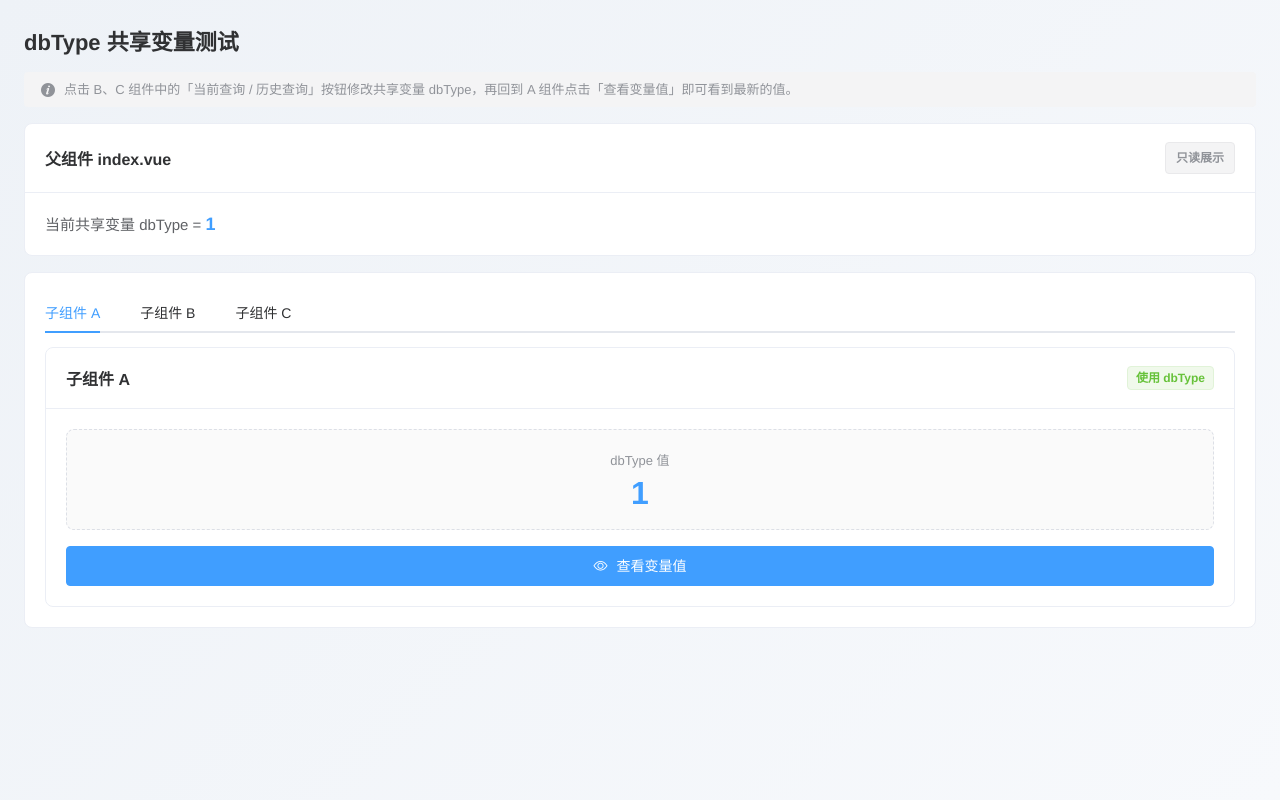
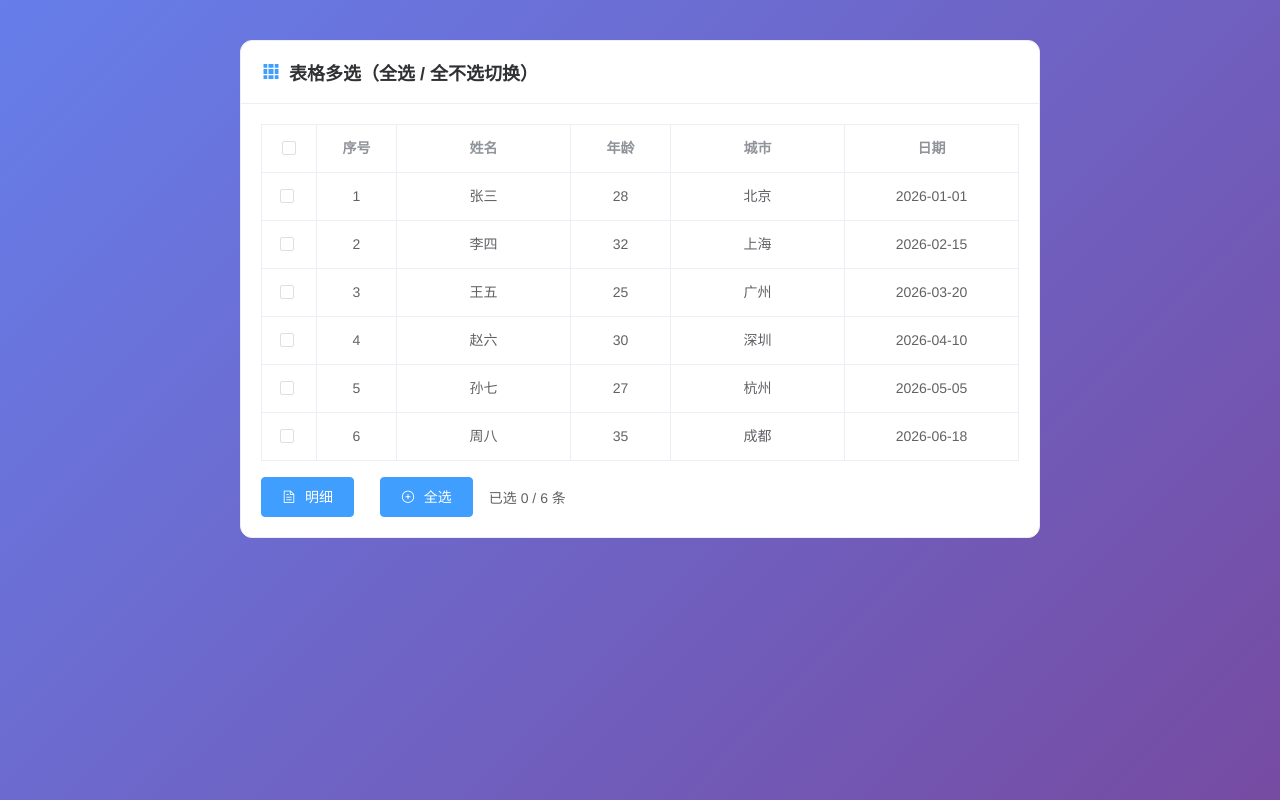
Before and after one commit to jarzhen/feProject, a Vue app: page / in a window 1280 px wide. Built offline with nearby package versions, Linux system fonts and the light colour scheme.

Commit message:
新增多选测试页面

```diff
--- a/src/App.vue
+++ b/src/App.vue
@@ -1,16 +1,16 @@
 <template>
   <div id="app">
-    <DbTypeTest />
+    <TableSelectAll />
   </div>
 </template>
 
 <script>
-import DbTypeTest from '@/views/DbTypeTest/index.vue';
+import TableSelectAll from '@/views/TableSelectAll.vue';
 
 export default {
   name: 'App',
   components: {
-    DbTypeTest
+    TableSelectAll
   }
 };
 </script>
--- /dev/null
+++ b/src/views/TableSelectAll.vue
@@ -0,0 +1,165 @@
+<template>
+  <div class="table-select-container">
+    <el-card class="table-card" shadow="hover">
+      <div slot="header" class="card-header">
+        <i class="el-icon-s-grid"></i>
+        <span>{{ currentView === 'list' ? '表格多选（全选 / 全不选切换）' : '明细信息' }}</span>
+      </div>
+
+      <!-- 列表视图 -->
+      <template v-if="currentView === 'list'">
+        <el-table
+          ref="table"
+          :data="tableData"
+          border
+          style="width: 100%"
+          @selection-change="handleSelectionChange"
+        >
+          <!-- 第一列：多选框 -->
+          <el-table-column type="selection" width="55" align="center" />
+          <!-- 第二列：序号 -->
+          <el-table-column type="index" label="序号" width="80" align="center" />
+          <el-table-column prop="name" label="姓名" align="center" />
+          <el-table-column prop="age" label="年龄" width="100" align="center" />
+          <el-table-column prop="city" label="城市" align="center" />
+          <el-table-column prop="date" label="日期" align="center" />
+        </el-table>
+
+        <!-- 底部操作区 -->
+        <div class="footer">
+          <el-button type="primary" icon="el-icon-document" @click="goDetail">
+            明细
+          </el-button>
+          <el-button
+            type="primary"
+            :icon="isAllSelected ? 'el-icon-remove-outline' : 'el-icon-circle-plus-outline'"
+            :disabled="!tableData.length"
+            @click="toggleAll"
+          >
+            {{ isAllSelected ? '全不选' : '全选' }}
+          </el-button>
+          <span class="selected-tip">
+            已选 {{ multipleSelection.length }} / {{ tableData.length }} 条
+          </span>
+        </div>
+      </template>
+
+      <!-- 明细视图（带返回按钮） -->
+      <div v-else class="detail-view">
+        <div class="detail-toolbar">
+          <el-button type="primary" icon="el-icon-back" @click="backToList">
+            返回
+          </el-button>
+        </div>
+
+        <el-descriptions title="选中记录明细" :column="2" border>
+          <el-descriptions-item label="姓名">{{ detailData.name }}</el-descriptions-item>
+          <el-descriptions-item label="年龄">{{ detailData.age }}</el-descriptions-item>
+          <el-descriptions-item label="城市">{{ detailData.city }}</el-descriptions-item>
+          <el-descriptions-item label="日期">{{ detailData.date }}</el-descriptions-item>
+        </el-descriptions>
+      </div>
+    </el-card>
+  </div>
+</template>
+
+<script>
+export default {
+  name: 'TableSelectAll',
+  data() {
+    return {
+      currentView: 'list', // list = 列表视图，detail = 明细视图
+      detailData: null,
+      multipleSelection: [],
+      tableData: [
+        { name: '张三', age: 28, city: '北京', date: '2026-01-01' },
+        { name: '李四', age: 32, city: '上海', date: '2026-02-15' },
+        { name: '王五', age: 25, city: '广州', date: '2026-03-20' },
+        { name: '赵六', age: 30, city: '深圳', date: '2026-04-10' },
+        { name: '孙七', age: 27, city: '杭州', date: '2026-05-05' },
+        { name: '周八', age: 35, city: '成都', date: '2026-06-18' }
+      ]
+    };
+  },
+  computed: {
+    isAllSelected() {
+      return (
+        this.tableData.length > 0 &&
+        this.multipleSelection.length === this.tableData.length
+      );
+    }
+  },
+  methods: {
+    handleSelectionChange(val) {
+      this.multipleSelection = val;
+    },
+    toggleAll() {
+      if (this.isAllSelected) {
+        this.$refs.table.clearSelection();
+      } else {
+        this.$refs.table.toggleAllSelection();
+      }
+    },
+    goDetail() {
+      if (this.multipleSelection.length !== 1) {
+        this.$message.warning('请选择一条记录！');
+        return;
+      }
+      this.detailData = this.multipleSelection[0];
+      this.currentView = 'detail';
+    },
+    backToList() {
+      this.currentView = 'list';
+    }
+  }
+};
+</script>
+
+<style scoped>
+.table-select-container {
+  display: flex;
+  justify-content: center;
+  align-items: flex-start;
+  min-height: 100vh;
+  padding: 40px 20px;
+  background: linear-gradient(135deg, #667eea 0%, #764ba2 100%);
+}
+
+.table-card {
+  width: 800px;
+  max-width: 100%;
+  border-radius: 12px;
+}
+
+.card-header {
+  display: flex;
+  align-items: center;
+  gap: 8px;
+  font-size: 18px;
+  font-weight: 600;
+  color: #303133;
+}
+
+.card-header i {
+  font-size: 20px;
+  color: #409eff;
+}
+
+.footer {
+  display: flex;
+  align-items: center;
+  gap: 16px;
+  margin-top: 16px;
+}
+
+.selected-tip {
+  font-size: 14px;
+  color: #606266;
+}
+
+.detail-toolbar {
+  display: flex;
+  justify-content: flex-end;
+  margin-bottom: 16px;
+}
+</style>
```
